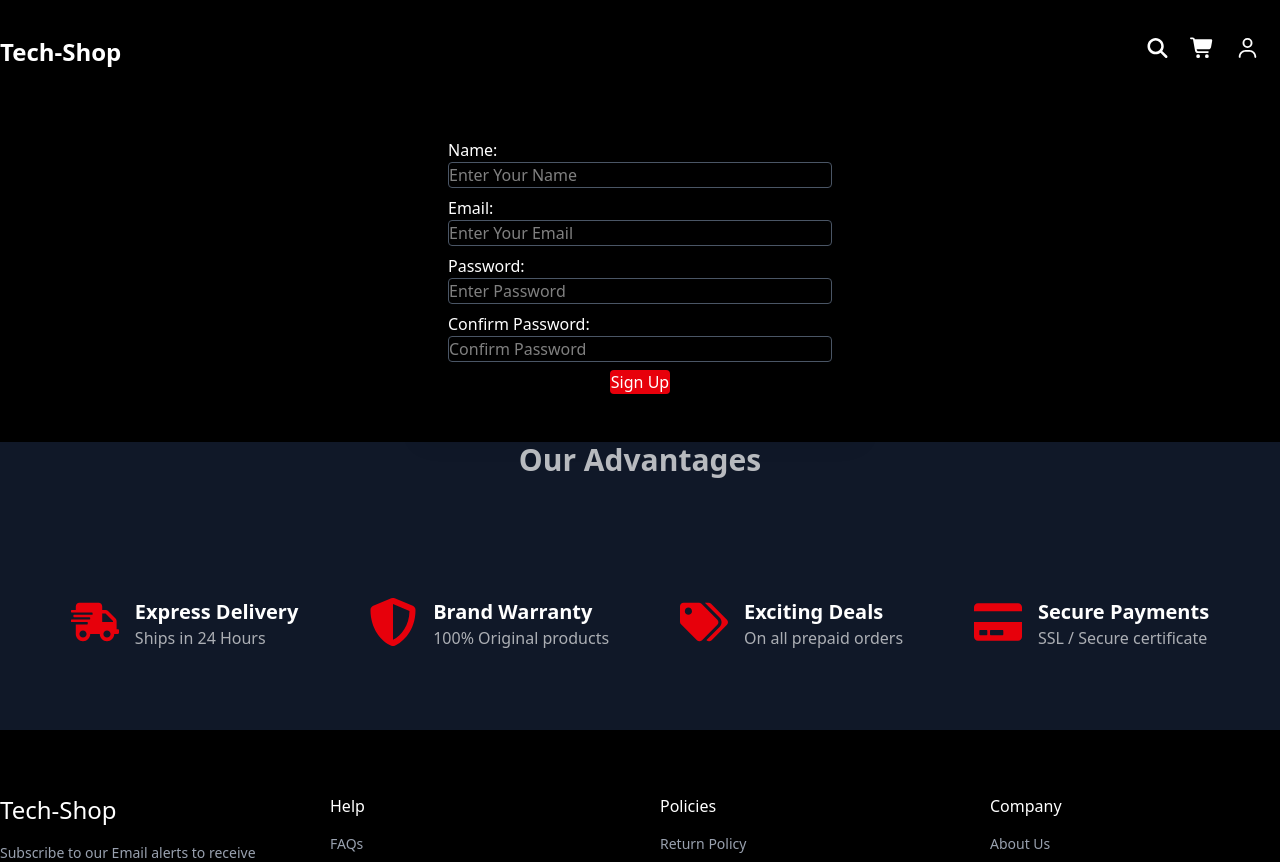
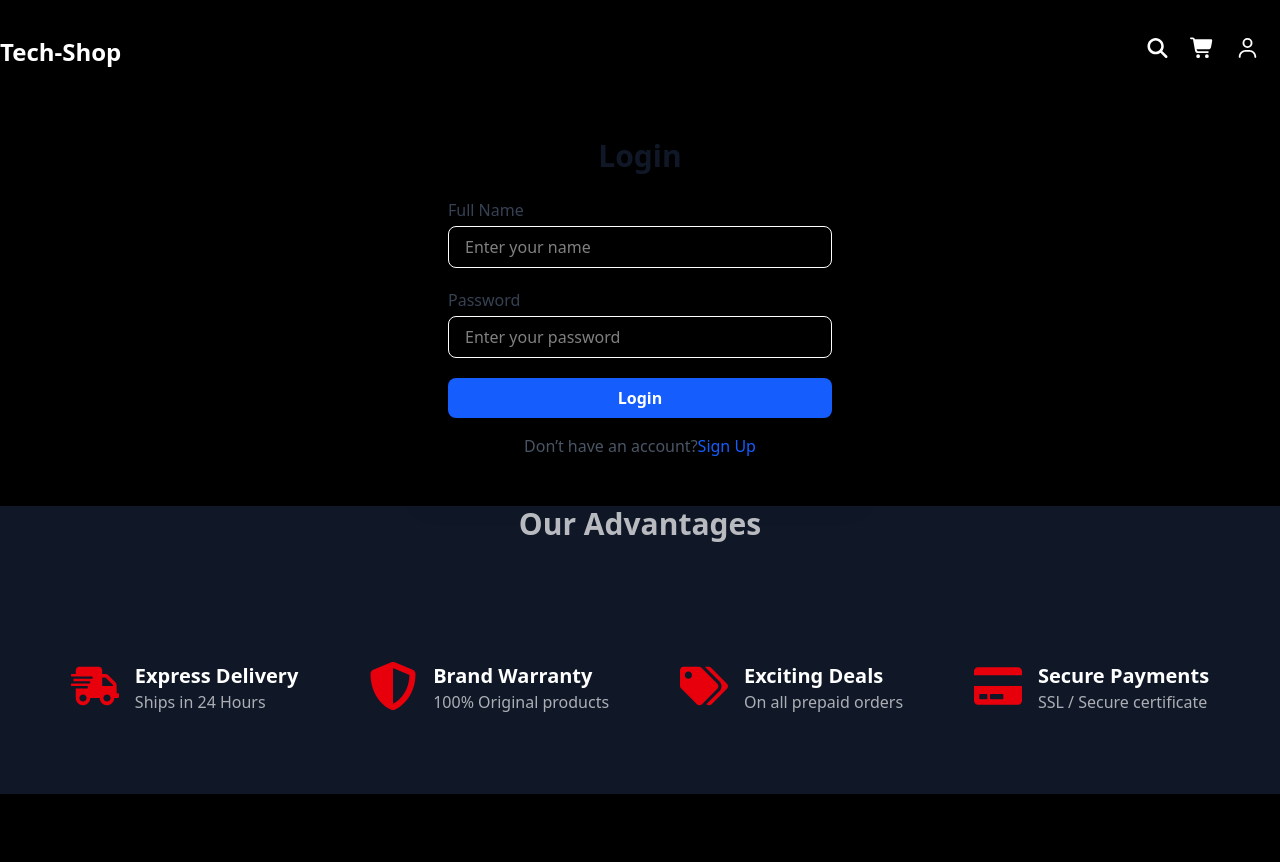
Before and after one commit to GojurJeevan/TechShop, a React (Vite) app: page / in a window 1280 px wide. Shown: the part 2716-3578 px from the top of the page. Built offline with nearby package versions, Linux system fonts and the light colour scheme.

Commit message:
SignUp and Login

```diff
--- a/src/Pages/Home.jsx
+++ b/src/Pages/Home.jsx
@@ -2,7 +2,8 @@ import { Banner } from "../banner/Banner";
 import { SmallSlick } from "../slick/SmallSlick";
 import { Categories } from "../categories/Categories";
 import { Header } from "./Header";
-import { SignUp } from "../forms/SignUp";
+import Login from "../forms/Login";
+
 
 export const Home = () => {
 
@@ -15,7 +16,7 @@ export const Home = () => {
       </div>
       <Categories />
       <Header />
-      <SignUp />
+      <Login />
     </>
   );
 };
--- /dev/null
+++ b/src/forms/Login.jsx
@@ -0,0 +1,104 @@
+import { useState } from "react";
+import { Link, useNavigate } from "react-router-dom";
+
+export default function Login() {
+  const [entry, setEntry] = useState({
+    name: "",
+    password: "",
+  });
+
+  const [err, setErr] = useState();
+
+  let navigate = useNavigate();
+
+  const handleChange = (e) => {
+    const { name, value } = e.target;
+    setEntry({
+      ...entry,
+      [name]: value,
+    });
+  };
+
+  const handleLogin = (e) => {
+    e.preventDefault();
+    const userDetails = JSON.parse(localStorage.getItem("user"));
+
+    if (
+      entry.name === userDetails.name &&
+      entry.password === userDetails.password
+    ) {
+      setErr("");
+      alert("Login Successful!");
+      navigate("/");
+    } else {
+      setErr("Invalid name or password!");
+    }
+  };
+
+  const scrollToTop = () => {
+    window.scrollTo({
+        top: 0,
+        behavior: "smooth"
+    })
+  }
+
+  return (
+    <div className=" flex items-center justify-center p-4">
+      <div className="shadow-xl rounded-xl p-8 w-full max-w-md">
+        <h2 className="text-3xl font-bold text-center text-gray-900 mb-6">
+          Login
+        </h2>
+
+        <form className="space-y-5" onSubmit={handleLogin}>
+
+          <div>
+            <label className="block mb-1 font-medium text-gray-700">
+              Full Name
+            </label>
+            <input
+              type="text"
+              name="name"
+              value={entry.name}
+              onChange={handleChange}
+              className="w-full px-4 py-2 border rounded-lg focus:ring-2 focus:ring-blue-500 outline-none"
+              placeholder="Enter your name"
+            />
+          </div>
+
+          <div>
+            <label className="block mb-1 font-medium text-gray-700">
+              Password
+            </label>
+            <input
+              type="password"
+              name="password"
+              value={entry.password}
+              onChange={handleChange}
+              className="w-full px-4 py-2 border rounded-lg focus:ring-2 focus:ring-blue-500 outline-none"
+              placeholder="Enter your password"
+            />
+          </div>
+          {err && <p className="text-red-500 text-center font-medium">{err}</p>}
+
+          <button
+            type="submit"
+            className="w-full bg-blue-600 hover:bg-blue-700 text-white font-semibold py-2 rounded-lg transition"
+          >
+            Login
+          </button>
+        </form>
+
+        <p className="text-center mt-4 text-gray-600">
+          Don’t have an account?
+          <Link
+            to="/signup"
+            className="text-blue-600 font-medium hover:underline"
+            onClick={scrollToTop}
+          >
+            Sign Up
+          </Link>
+        </p>
+      </div>
+    </div>
+  );
+}
--- a/src/router/AppRouter.jsx
+++ b/src/router/AppRouter.jsx
@@ -3,6 +3,7 @@ import { Home } from "../Pages/Home"
 import { Products } from "../Pages/Products"
 import { ProductsList } from "../productsdata/ProductsList"
 import { ProductData } from "../productsdata/ProductData"
+import { SignUp } from "../forms/SignUp"
 
 
 export const AppRouter = () =>{
@@ -13,6 +14,7 @@ export const AppRouter = () =>{
                 <Route path="/products" element={<Products/>} />
                 <Route path="/productslist" element={<ProductsList/>} />
                 <Route path="/product/:id" element={<ProductData/>}/>
+                <Route path="/signup" element={<SignUp/>} />
             </Routes>
         </>
     )
```
